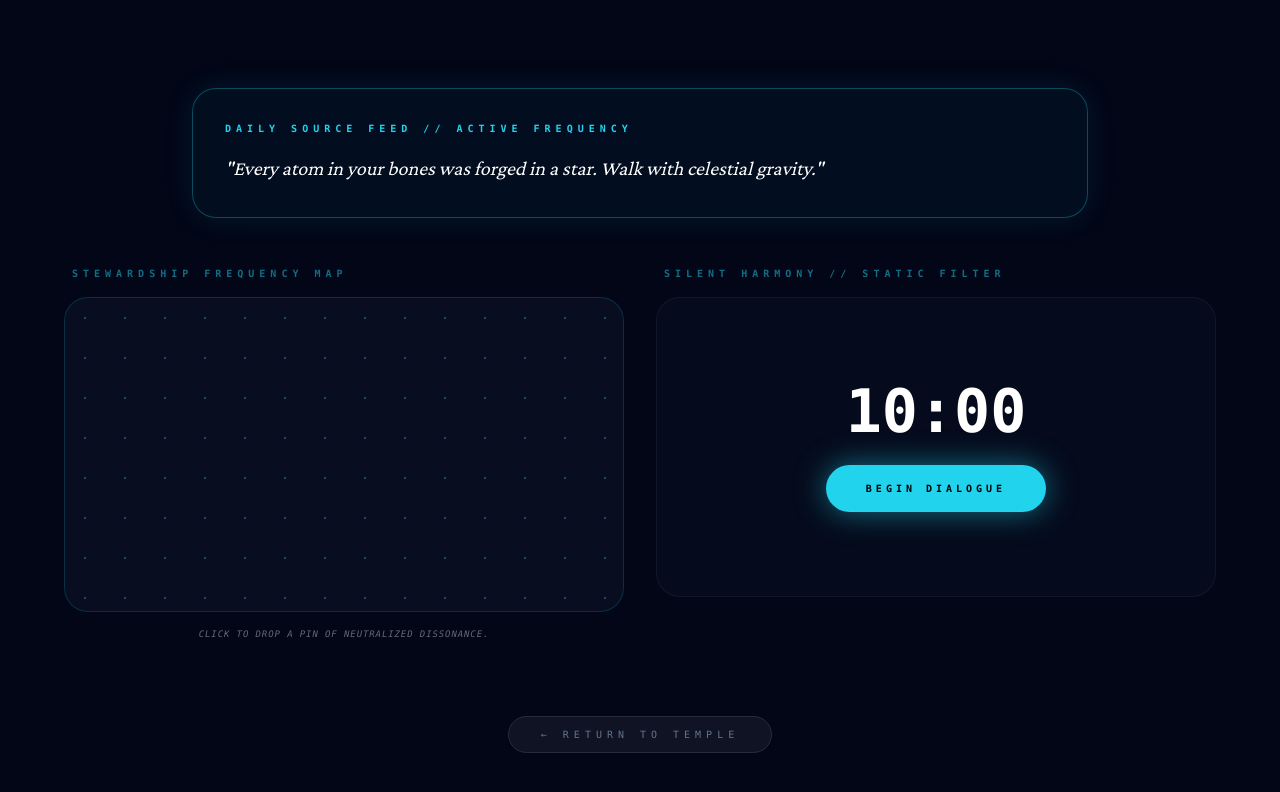
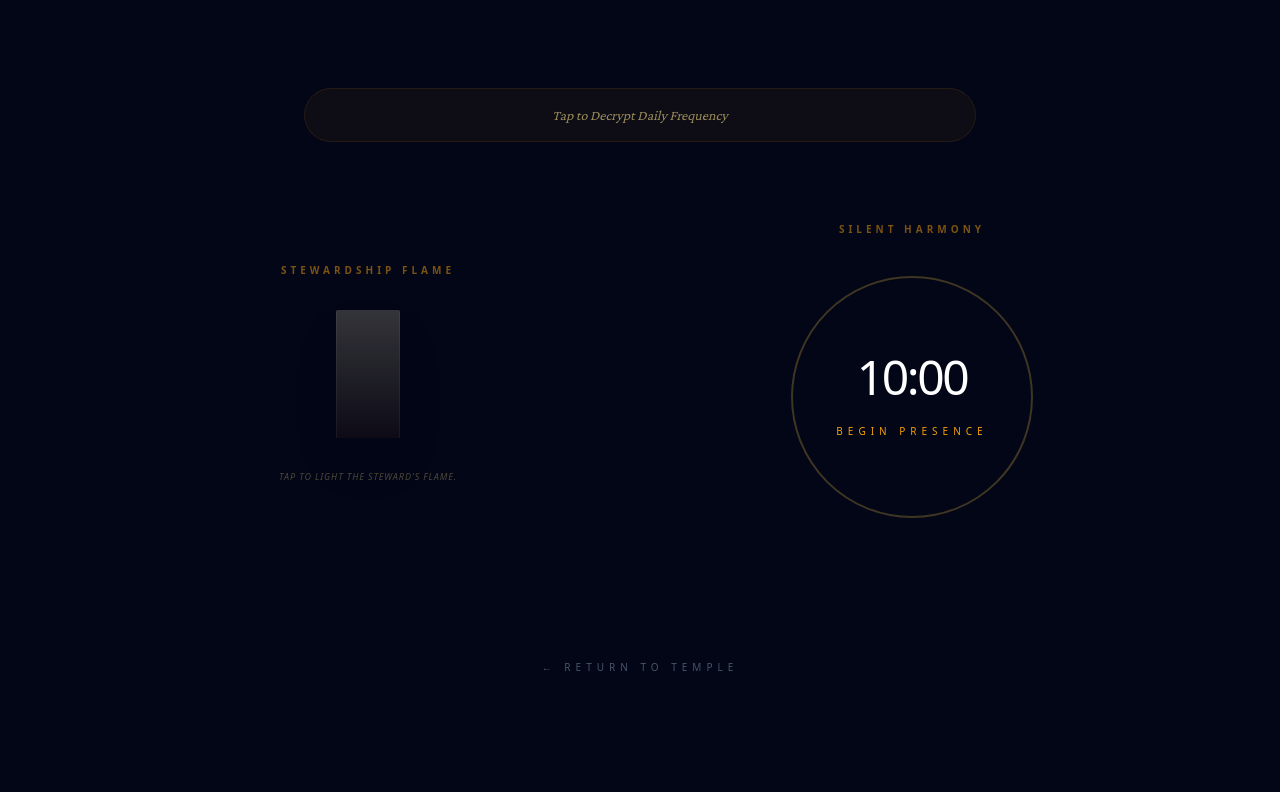
Before and after one commit to revdrsanchez-jpg/religious-humanism, a Next.js app: page /operations in a window 1280 px wide. Shown: the top 792 px of the page. Built offline with nearby package versions, Linux system fonts and the light colour scheme.

Commit message:
Update page.js

```diff
--- a/app/operations/page.js
+++ b/app/operations/page.js
@@ -3,88 +3,117 @@ import React, { useState, useEffect } from 'react';
 import Link from 'next/link';
 
 export default function OperationsPage() {
-  const [pins, setPins] = useState([]);
   const [timerActive, setTimerActive] = useState(false);
-  const [timeLeft, setTimeLeft] = useState(600);
-  const [insight, setInsight] = useState("Decrypting Source Feed...");
+  const [timeLeft, setTimeLeft] = useState(600); // 10 minutes
+  const [isLit, setIsLit] = useState(false);
+  const [insight, setInsight] = useState("Tap to Decrypt Daily Frequency");
 
   const insights = [
     "Today, focus on the Chemistry of Holiness. Purify the vessel with Salt and Water.",
     "The Heart is your electromagnetic core. Lead with high-voltage resonance today.",
     "Every atom in your bones was forged in a star. Walk with celestial gravity.",
     "Silence is the language of the All-Knowing. Listen to the gaps between thoughts.",
-    "You are a localized sensor for the Divine. Document the beauty you detect."
+    "The Source and I are one."
   ];
 
   useEffect(() => {
-    setInsight(insights[Math.floor(Math.random() * insights.length)]);
     let interval = null;
     if (timerActive && timeLeft > 0) {
       interval = setInterval(() => setTimeLeft(t => t - 1), 1000);
+    } else if (timeLeft === 0) {
+      setTimerActive(false);
     }
     return () => clearInterval(interval);
   }, [timerActive, timeLeft]);
 
-  const dropPin = (e) => {
-    const rect = e.currentTarget.getBoundingClientRect();
-    const x = ((e.clientX - rect.left) / rect.width) * 100;
-    const y = ((e.clientY - rect.top) / rect.height) * 100;
-    setPins([...pins, { x, y, id: Date.now() }]);
+  const toggleCandle = () => {
+    setIsLit(!isLit);
+    if (!isLit) setInsight(insights[Math.floor(Math.random() * insights.length)]);
   };
 
+  const formatTime = (s) => `${Math.floor(s / 60)}:${String(s % 60).padStart(2, '0')}`;
+
   return (
-    <div className="min-h-screen bg-[#020617] text-cyan-50 font-mono p-6">
+    <div className="min-h-screen bg-[#020617] text-amber-50 font-sans p-6 overflow-hidden">
 
-      {/* 1. THE DAILY SOURCE FEED */}
-      <section className="max-w-4xl mx-auto pt-16 mb-12">
-        <div className="p-8 rounded-3xl bg-cyan-950/20 border border-cyan-400/30 backdrop-blur-md shadow-[0_0_30px_rgba(34,211,238,0.1)]">
-          <h2 className="text-[10px] tracking-[0.5em] text-cyan-400 mb-4 uppercase font-black">Daily Source Feed // Active Frequency</h2>
-          <p className="text-xl font-serif italic text-white leading-relaxed">"{insight}"</p>
+      {/* 1. DAILY SOURCE FEED (ANGELIC HEADER) */}
+      <section className="max-w-2xl mx-auto pt-16 mb-20 text-center">
+        <div className="px-6 py-4 rounded-full bg-amber-500/5 border border-amber-500/10 backdrop-blur-sm">
+          <p className="text-sm font-serif italic text-amber-200/80 animate-pulse">
+            {insight}
+          </p>
         </div>
       </section>
 
-      <div className="max-w-6xl mx-auto grid lg:grid-cols-2 gap-8">
+      <div className="max-w-5xl mx-auto grid md:grid-cols-2 gap-16 items-center">
 
-        {/* 2. ELEMENTAL FREQUENCY MAP */}
-        <section className="space-y-4">
-          <h2 className="text-[10px] tracking-[0.5em] text-cyan-400 uppercase opacity-50 px-2 font-bold text-center lg:text-left">Stewardship Frequency Map</h2>
+        {/* 2. THE STEWARDSHIP CANDLE (Replacement for Map) */}
+        <section className="flex flex-col items-center space-y-8">
+          <h2 className="text-[10px] tracking-[0.4em] uppercase text-amber-500/50 font-bold">Stewardship Flame</h2>
           <div
-            onClick={dropPin}
-            className="relative w-full aspect-video rounded-3xl bg-slate-900/50 border border-cyan-500/20 overflow-hidden cursor-crosshair"
-            style={{ backgroundImage: 'radial-gradient(circle, #164e63 1px, transparent 1px)', backgroundSize: '40px 40px' }}
+            onClick={toggleCandle}
+            className="relative cursor-pointer group flex items-center justify-center"
           >
-            {pins.map(pin => (
-              <div key={pin.id} className="absolute w-4 h-4 -translate-x-1/2 -translate-y-1/2" style={{ left: `${pin.x}%`, top: `${pin.y}%` }}>
-                <div className="absolute inset-0 bg-cyan-400 rounded-full animate-ping opacity-75"></div>
-                <div className="w-full h-full bg-cyan-400 rounded-full shadow-[0_0_15px_cyan]"></div>
-              </div>
-            ))}
+            {/* Candle Body */}
+            <div className="w-16 h-32 bg-gradient-to-b from-amber-100/20 to-amber-900/10 rounded-t-sm border-x border-white/5 relative shadow-2xl">
+              {/* The Flame */}
+              {isLit && (
+                <div className="absolute -top-10 left-1/2 -translate-x-1/2">
+                  <div className="w-6 h-10 bg-amber-400 rounded-full blur-[2px] animate-bounce shadow-[0_0_50px_#fbbf24,0_0_100px_#fbbf24]"></div>
+                  <div className="absolute top-2 left-1/2 -translate-x-1/2 w-3 h-6 bg-white rounded-full blur-[4px] opacity-80"></div>
+                </div>
+              )}
+            </div>
+            {/* Floor Reflection */}
+            <div className={`absolute -bottom-4 w-32 h-8 bg-amber-500/10 blur-xl transition-opacity duration-1000 ${isLit ? 'opacity-100' : 'opacity-0'}`}></div>
           </div>
-          <p className="text-[9px] text-center opacity-40 uppercase tracking-widest italic">Click to drop a pin of neutralized dissonance.</p>
+          <p className="text-[9px] uppercase tracking-widest text-amber-200/30 text-center italic">
+            {isLit ? "Light has neutralized the dissonance." : "Tap to light the steward's flame."}
+          </p>
         </section>
 
-        {/* 3. SILENT HARMONY MEDITATION */}
-        <section className="space-y-4">
-          <h2 className="text-[10px] tracking-[0.5em] text-cyan-400 uppercase opacity-50 px-2 font-bold text-center lg:text-left">Silent Harmony // Static Filter</h2>
-          <div className="relative p-12 rounded-3xl bg-slate-900/30 border border-white/5 flex flex-col items-center justify-center h-[300px] overflow-hidden">
-            <div className={`absolute inset-0 bg-cyan-400/5 transition-opacity duration-1000 ${timerActive ? 'opacity-20' : 'opacity-0'}`}></div>
-            <div className="relative z-10 text-center">
-              <div className="text-6xl font-black text-white mb-6">
-                {Math.floor(timeLeft / 60)}:{String(timeLeft % 60).padStart(2, '0')}
+        {/* 3. ANGELIC MEDITATION TIMER (Replacement for Dialogue Box) */}
+        <section className="flex flex-col items-center space-y-8">
+          <h2 className="text-[10px] tracking-[0.4em] uppercase text-amber-500/50 font-bold">Silent Harmony</h2>
+          <div className="relative w-64 h-64 flex items-center justify-center">
+            {/* The Halo (Timer Ring) */}
+            <svg className="absolute inset-0 w-full h-full -rotate-90">
+              <circle
+                cx="128" cy="128" r="120"
+                stroke="currentColor"
+                strokeWidth="2"
+                fill="transparent"
+                className="text-white/5"
+              />
+              <circle
+                cx="128" cy="128" r="120"
+                stroke="currentColor"
+                strokeWidth="2"
+                fill="transparent"
+                strokeDasharray={754}
+                strokeDashoffset={754 - (754 * (timeLeft / 600))}
+                className={`text-amber-400 transition-all duration-1000 ${timerActive ? 'opacity-100' : 'opacity-20'}`}
+              />
+            </svg>
+
+            {/* Time Display */}
+            <div className="text-center z-10">
+              <div className="text-5xl font-light tracking-tighter text-white mb-4">
+                {formatTime(timeLeft)}
               </div>
               <button
                 onClick={() => setTimerActive(!timerActive)}
-                className={`px-10 py-4 rounded-full text-[10px] tracking-[0.4em] uppercase font-black transition-all ${timerActive ? 'bg-cyan-950 text-cyan-400 border border-cyan-400' : 'bg-cyan-400 text-black shadow-[0_0_30px_rgba(34,211,238,0.5)]'}`}
+                className="text-[10px] tracking-[0.5em] uppercase text-amber-500 hover:text-white transition-colors"
               >
-                {timerActive ? 'Dialogue Active' : 'Begin Dialogue'}
+                {timerActive ? "Pause Presence" : "Begin Presence"}
               </button>
             </div>
           </div>
         </section>
       </div>
 
-      <div className="mt-20 text-center">
-        <Link href="/" className="bg-white/5 border border-white/10 px-8 py-3 rounded-full text-[10px] tracking-[0.5em] uppercase text-slate-500 hover:text-cyan-400 hover:border-cyan-400 transition-all">
+      <div className="mt-32 text-center pb-20">
+        <Link href="/" className="text-[10px] tracking-[0.5em] uppercase text-slate-600 hover:text-amber-500 transition-all">
           ← Return to Temple
         </Link>
       </div>
```
